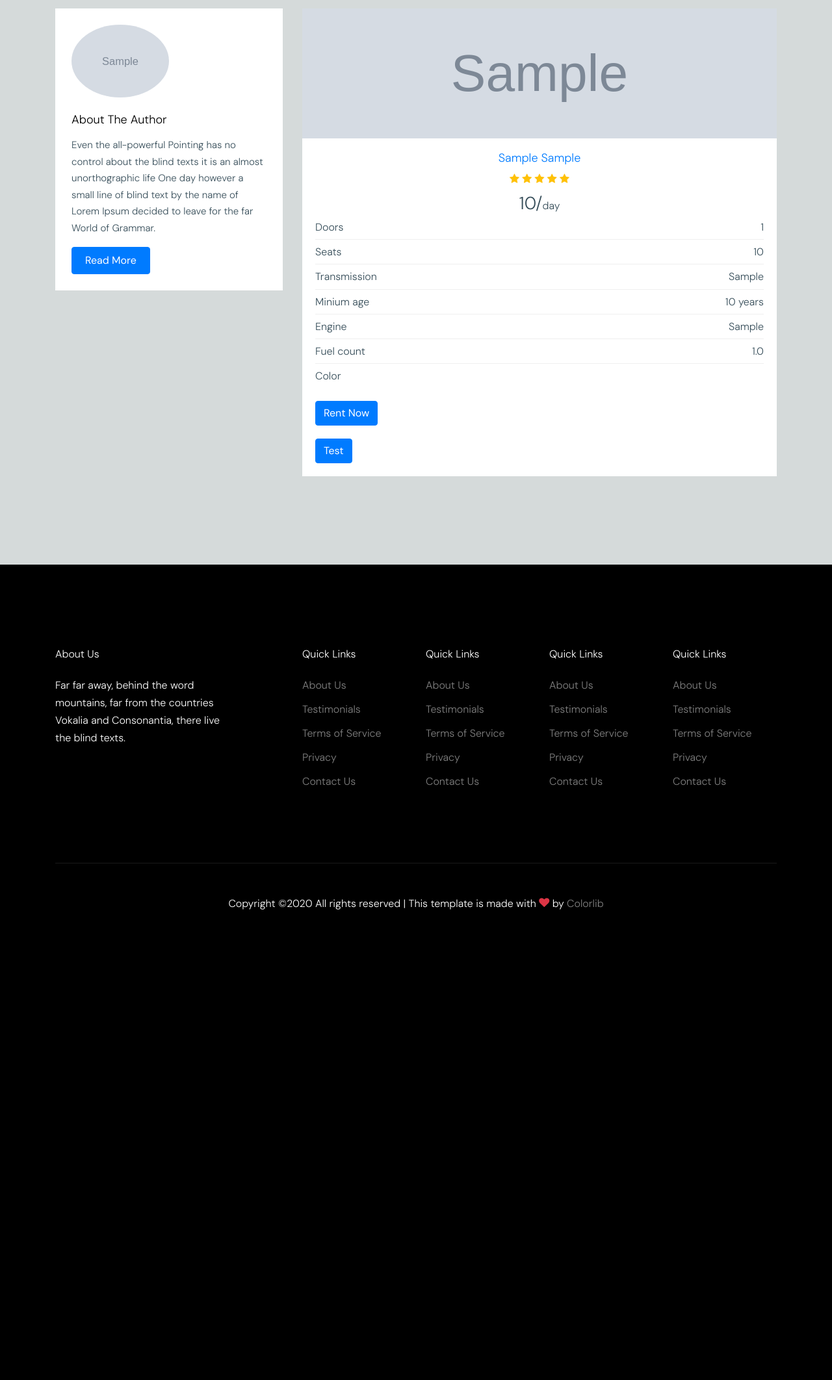
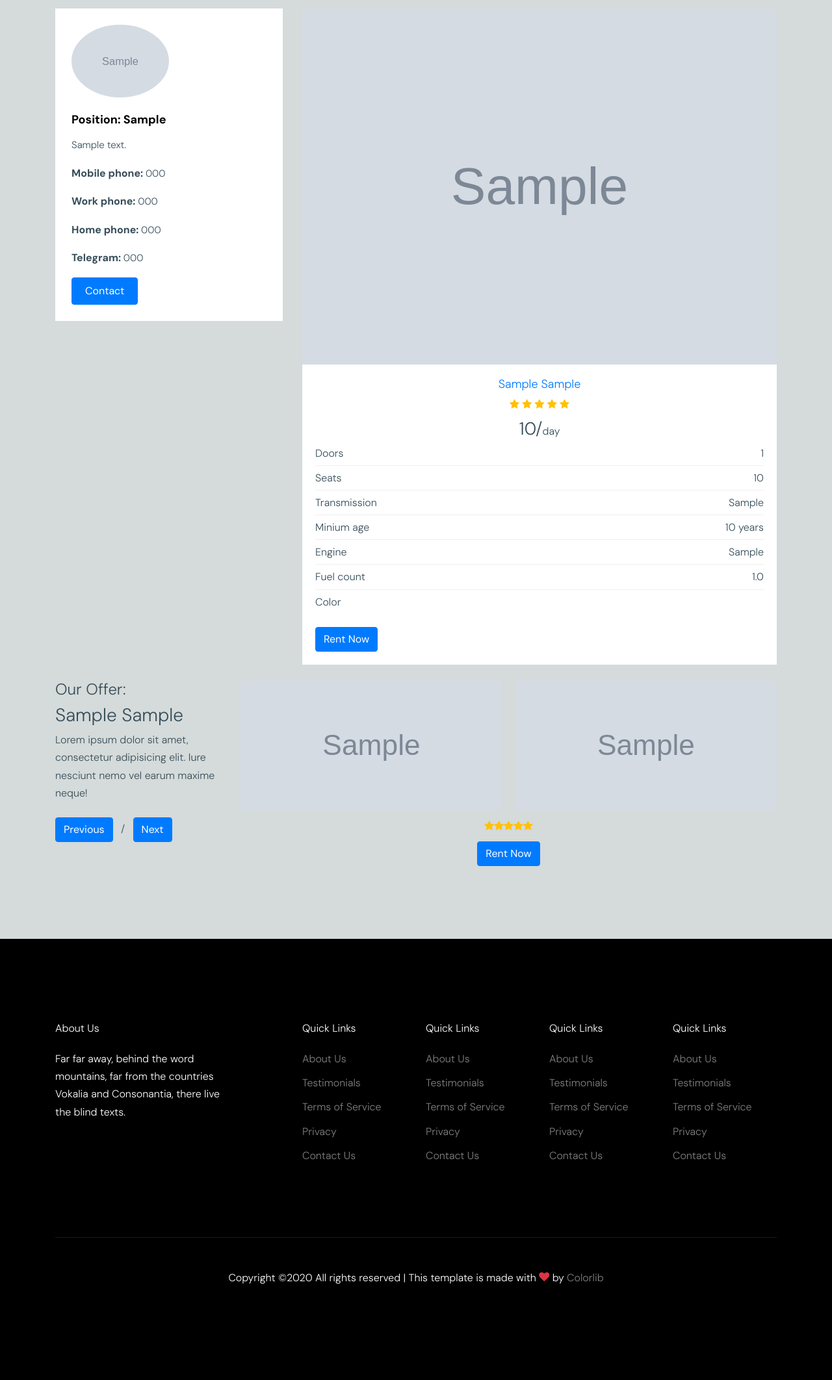
Before and after one commit to RaisaKulakovska/MyDjangoProject, a Django app: page /carlist/1 in a window 1280 px wide. Shown: the part 99-2223 px from the top of the page at 65% size. Before the commit the page ends 1499 px from the top, so only its background shows below. Run offline with Django 3.2, Linux system fonts and the light colour scheme; tables that the repository leaves empty hold one stand-in row (values such as "Sample post"); grey boxes marked "Sample" are stand-in pictures; some libraries are stand-ins or nearby versions; some web fonts are replaced.

Commit message:
single + carousel

```diff
--- a/App/App/settings.py
+++ b/App/App/settings.py
@@ -64,7 +64,7 @@ TEMPLATES = [
         'OPTIONS': {
             'context_processors': [
                 'django.template.context_processors.debug',
-                # 'django.template.context_processors.request',
+                'django.template.context_processors.request',
                 'django.contrib.auth.context_processors.auth',
                 'django.contrib.messages.context_processors.messages',
                 'django.template.context_processors.request'
--- a/App/App/static/css/singlecar_style.css
+++ b/App/App/static/css/singlecar_style.css
@@ -1,3 +1,15 @@
 body{
     background-color: rgb(213, 218, 218);
 }
+.text-black{
+    font-size: 17px;
+    font-weight: bold;
+}
+span.field_name{
+    font-size: 16px;
+    font-weight: bold;
+}
+.carlist-single{
+
+    height: 100%;
+}
--- a/App/App/urls.py
+++ b/App/App/urls.py
@@ -7,7 +7,7 @@ from django.conf.urls.static import static
 urlpatterns = [
     path('', include("pages.urls")),
     path('blog/', include("blog.urls")),
-    # path('grappelli/', include('grappelli.urls')), # grappelli URLS
+    path('grappelli/', include('grappelli.urls')), # grappelli URLS
     path('admin/', admin.site.urls),
     path('carlist/', include("cars.urls")),
 ] + static(settings.MEDIA_URL, document_root=settings.MEDIA_ROOT)
--- a/App/carmanager/admin.py
+++ b/App/carmanager/admin.py
@@ -3,8 +3,9 @@ from django.contrib import admin
 from .models import CarManager
 
 class CarManagersAdmin(admin.ModelAdmin):
-    list_display = ("name", 'email', 'phone1', 'position', 'telegram')
+    list_display = ("name", 'email', 'phone1', 'position', 'telegram', 'is_published')
     list_display_links = ("name", "phone1", 'email', 'telegram')
+    list_editable = ("is_published",)
     search_fields = ("name", 'phone1', 'phone2', 'phone3', 'email', 'telegram',)
     list_per_page = 7
     list_filter = ("position", 'telegram', 'hire_date')
--- a/App/carmanager/models.py
+++ b/App/carmanager/models.py
@@ -12,6 +12,7 @@ class CarManager(models.Model):
     email = models.CharField(max_length=200)
     hire_date = models.DateTimeField(default=datetime.now,blank=True)
     position = models.CharField(max_length=100)
+    description = models.CharField(max_length=1500)
     telegram = models.CharField(max_length=100)
     is_published = models.BooleanField(default=True)
     def __str__(self):
--- a/App/cars/urls.py
+++ b/App/cars/urls.py
@@ -3,6 +3,6 @@ from django.urls import path
 from . import views
 
 urlpatterns = [
-    path('', views.index, name='carlist'),
+    path('', views.index_carlist, name='carlist'),
     path('<int:carlist_id>', views.singlecar, name='singlecar')
 ]
--- a/App/cars/views.py
+++ b/App/cars/views.py
@@ -6,7 +6,7 @@ from .models import CarsList
 from carmanager.models import CarManager
 
 
-def index(request):
+def index_carlist(request):
     carlist = CarsList.objects.all().filter(is_published=True)
 
     paginator = Paginator(carlist, 6)
--- a/App/templates/carlist/singlecar.html
+++ b/App/templates/carlist/singlecar.html
@@ -14,15 +14,19 @@
                     <div class="col-md-4">
                         <div class="sidebar-box">
                             <img src="{{ singlemanager.photo.url }}" alt="Free Website Template by Free-Template.co" class="img-fluid mb-4 w-50 rounded-circle">
-                            <h3 class="text-black">About The Author</h3>
-                            <p>Even the all-powerful Pointing has no control about the blind texts it is an almost unorthographic life One day however a small line of blind text by the name of Lorem Ipsum decided to leave for the far World of Grammar.</p>
-                            <p><a href="#" class="btn btn-primary btn-md text-white">Read More</a></p>
+                            <h3 class="text-black">Position: {{singlemanager.position}}</h3>
+                            <p>{{singlemanager.description}}</p>
+                            <p><span class="field_name">Mobile phone: </span>{{singlemanager.phone1}}</p>
+                            <p><span class="field_name">Work phone: </span>{{singlemanager.phone1}}</p>
+                            <p><span class="field_name">Home phone: </span>{{singlemanager.phone1}}</p>
+                            <p><span class="field_name">Telegram: </span>{{singlemanager.telegram}}</p>
+                            <p><a href="#" class="btn btn-primary btn-md text-white">Contact</a></p>
                         </div>
                     </div>
                     <div class="col-md-8 mb-4">
                         <div class="item-1">
                             <a href="#"><img src="{{ car.photo_main.url }}" alt="{{car.model}}"
-                                    class="carlist mx-auto d-block"></a>
+                                    class="carlist carlist-single mx-auto d-block"></a>
                             <div class="item-1-contents">
                                 <div class="text-center">
                                     <h3><a href="#">{{car.vendor}} {{car.model}}</a></h3>
@@ -68,13 +72,64 @@
                                 <div class="d-flex action">
                                     <a href="{% url 'contact' %}" class="btn btn-primary">Rent Now</a>
                                 </div>
-                                <div class="d-flex action">
-                                    <a href="{% url 'contact' %}" class="btn btn-primary">Test</a>
-                                </div>
+
                             </div>
                         </div>
                     </div>
             </div>
+            <div class="row">
+                <div class="col-lg-3">
+                  <h4>Our Offer: </h4>
+                  <h3>{{ car.vendor }} {{ car.model }}</h3>
+                  <p class="mb-4">Lorem ipsum dolor sit amet, consectetur adipisicing elit. Iure nesciunt nemo vel earum maxime
+                    neque!</p>
+                  <p>
+                    <a href="#" class="btn btn-primary custom-prev">Previous</a>
+                    <span class="mx-2">/</span>
+                    <a href="#" class="btn btn-primary custom-next">Next</a>
+                  </p>
+                </div>
+                <div class="col-lg-9">
+                  <div class="nonloop-block-13 owl-carousel">
+                    {% if car %}
+                    <div class="item-1">
+                      <img src="{{ car.photo_main.url }}" alt="{{ car.model }}" class="img-fluid carlist">
+
+                    </div>
+                    <div class="item-1">
+                        <img src="{{ car.photo_1.url }}" alt="{{ car.model }}" class="img-fluid carlist">
+
+                      </div>
+                      <div class="item-1">
+                        <img src="{{ car.photo_2.url }}" alt="{{ car.model }}" class="img-fluid carlist">
+
+                      </div>
+                      <div class="item-1">
+                        <img src="{{ car.photo_3.url }}" alt="{{ car.model }}" class="img-fluid carlist">
+
+                    {% else %}
+                    <div class="col-md-12">
+                      <p>No Cars Avialable</p>
+                    </div>
+                    {% endif %}
+                  </div>
+                </div>
+                <div class="">
+                    <div class=" row justify-content-center mt-3 rating">
+                        <span class="icon-star text-warning"></span>
+                        <span class="icon-star text-warning"></span>
+                        <span class="icon-star text-warning"></span>
+                        <span class="icon-star text-warning"></span>
+                        <span class="icon-star text-warning"></span>
+                      </div>
+
+                    <div class=" row justify-content-center mt-3 action">
+                        <a href="contact.html" class="btn btn-primary">Rent Now</a>
+                      </div>
+                  </div>
+
+                </div>
+              </div>
         </div>
     </div>
  </div>
```
Also changed, not shown: App/App/static/css/style.css (+4 -3 lines), App/carmanager/migrations/0004_auto_20200409_1316.py (added), App/static/css/style.css (line endings or trailing spaces).
